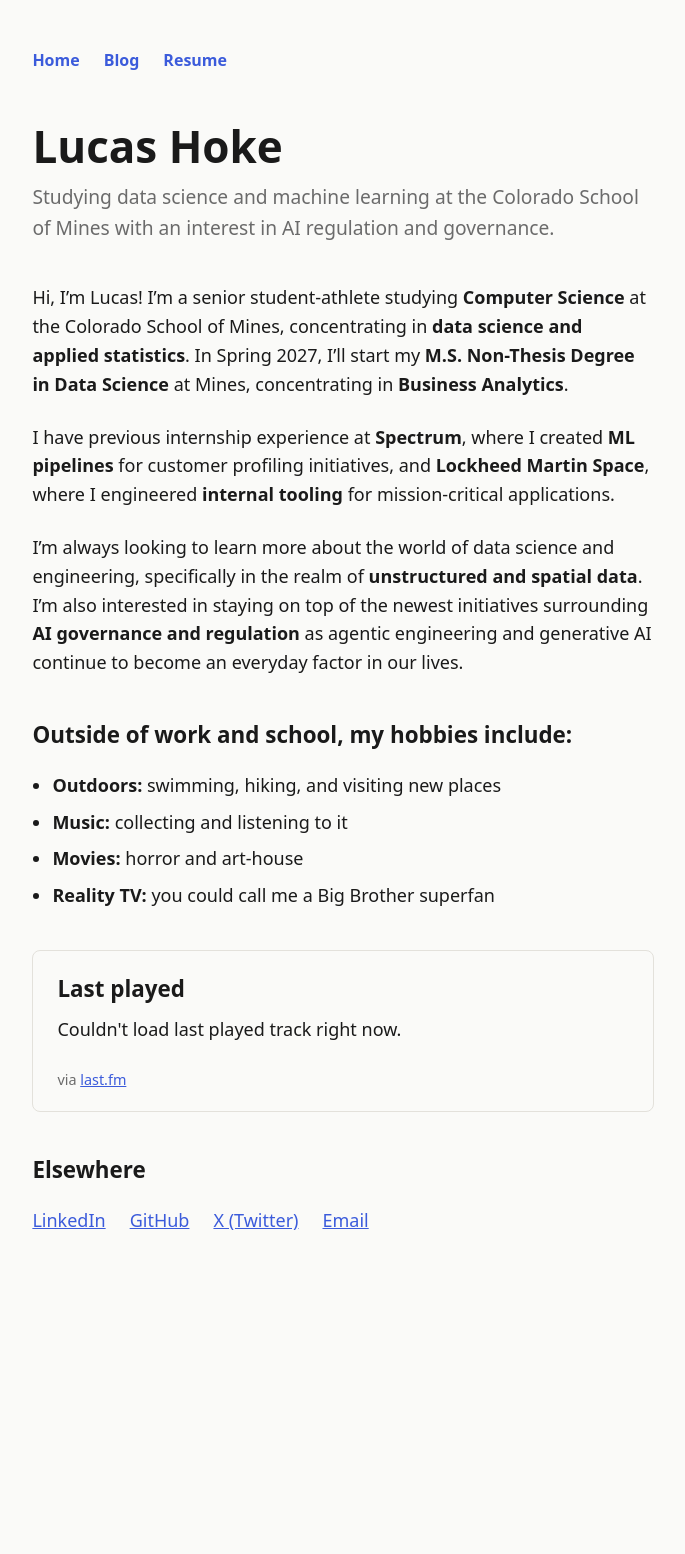
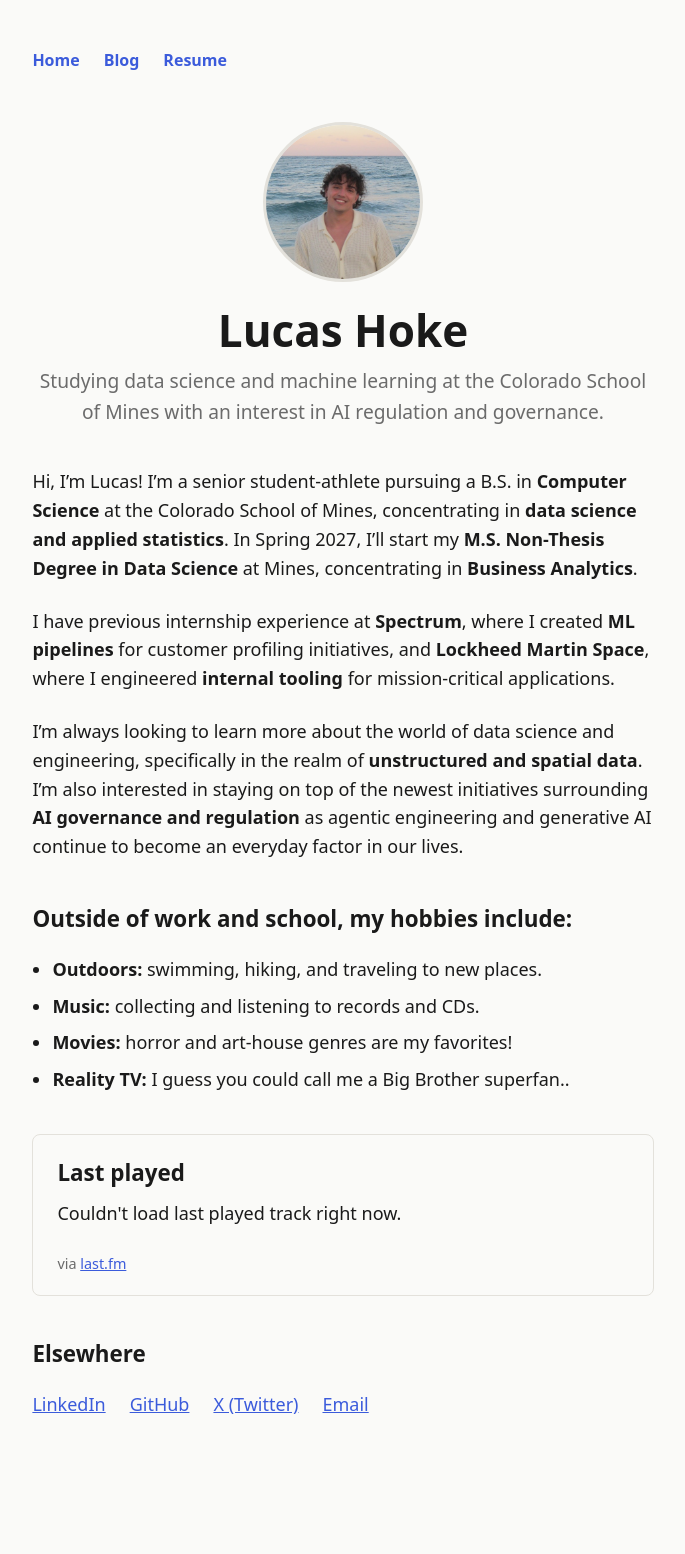
Before and after one commit to hokeluc/hokeluc.github.io, a Jekyll site: the page built from index.html, in a window 1280 px wide. Shown: the whole page, without its empty margins (297-982 px from the left). Built offline with Jekyll 4.4.1, drawn with Linux system fonts in a browser that asks for light colours; before the commit the page ends 1370 px from its top, so only the background shows below that.

Commit message:
Add profile picture as a centered circular avatar
Resizes the source photo (1440x1489, 3.2MB) down to a 480px, ~59KB
JPEG for the site, keeping load time in line with the rest of the
page. Original stays local, gitignored, not committed.

Styled with a thin border consistent with the existing minimal
palette, centered above the name and tagline.

Co-Authored-By: Claude Sonnet 5 <noreply@anthropic.com>

```diff
--- a/index.html
+++ b/index.html
@@ -3,6 +3,13 @@ layout: default
 title: Home
 ---
 <header class="intro">
+  <img
+    class="avatar"
+    src="{{ '/assets/images/profile.jpg' | relative_url }}"
+    alt="Photo of Lucas Hoke"
+    width="160"
+    height="160"
+  >
   <h1>Lucas Hoke</h1>
   <p class="tagline">
     Studying data science and machine learning at the Colorado School of
@@ -12,8 +19,8 @@ title: Home
 
 <section>
   <p>
-    Hi, I&rsquo;m Lucas! I&rsquo;m a senior student-athlete studying
-    <strong>Computer Science</strong> at the Colorado School of Mines,
+    Hi, I&rsquo;m Lucas! I&rsquo;m a senior student-athlete pursuing a B.S.
+    in <strong>Computer Science</strong> at the Colorado School of Mines,
     concentrating in <strong>data science and applied statistics</strong>.
     In Spring 2027, I&rsquo;ll start my <strong>M.S. Non-Thesis Degree in
     Data Science</strong> at Mines, concentrating in
@@ -39,10 +46,10 @@ title: Home
 <section>
   <h2>Outside of work and school, my hobbies include:</h2>
   <ul>
-    <li><strong>Outdoors:</strong> swimming, hiking, and visiting new places</li>
-    <li><strong>Music:</strong> collecting and listening to it</li>
-    <li><strong>Movies:</strong> horror and art-house</li>
-    <li><strong>Reality TV:</strong> you could call me a Big Brother superfan</li>
+    <li><strong>Outdoors:</strong> swimming, hiking, and traveling to new places.</li>
+    <li><strong>Music:</strong> collecting and listening to records and CDs.</li>
+    <li><strong>Movies:</strong> horror and art-house genres are my favorites!</li>
+    <li><strong>Reality TV:</strong> I guess you could call me a Big Brother superfan..</li>
   </ul>
 </section>
 
--- a/style.css
+++ b/style.css
@@ -50,6 +50,20 @@ a {
 
 .site-nav a:hover {
   text-decoration: underline;
+}
+
+.intro {
+  text-align: center;
+}
+
+.avatar {
+  display: block;
+  width: 160px;
+  height: 160px;
+  margin: 0 auto 1.5rem;
+  border-radius: 50%;
+  object-fit: cover;
+  border: 3px solid var(--border);
 }
 
 h1 {
```
Also changed, not shown: assets/images/profile.jpg (added), 1 other file.
